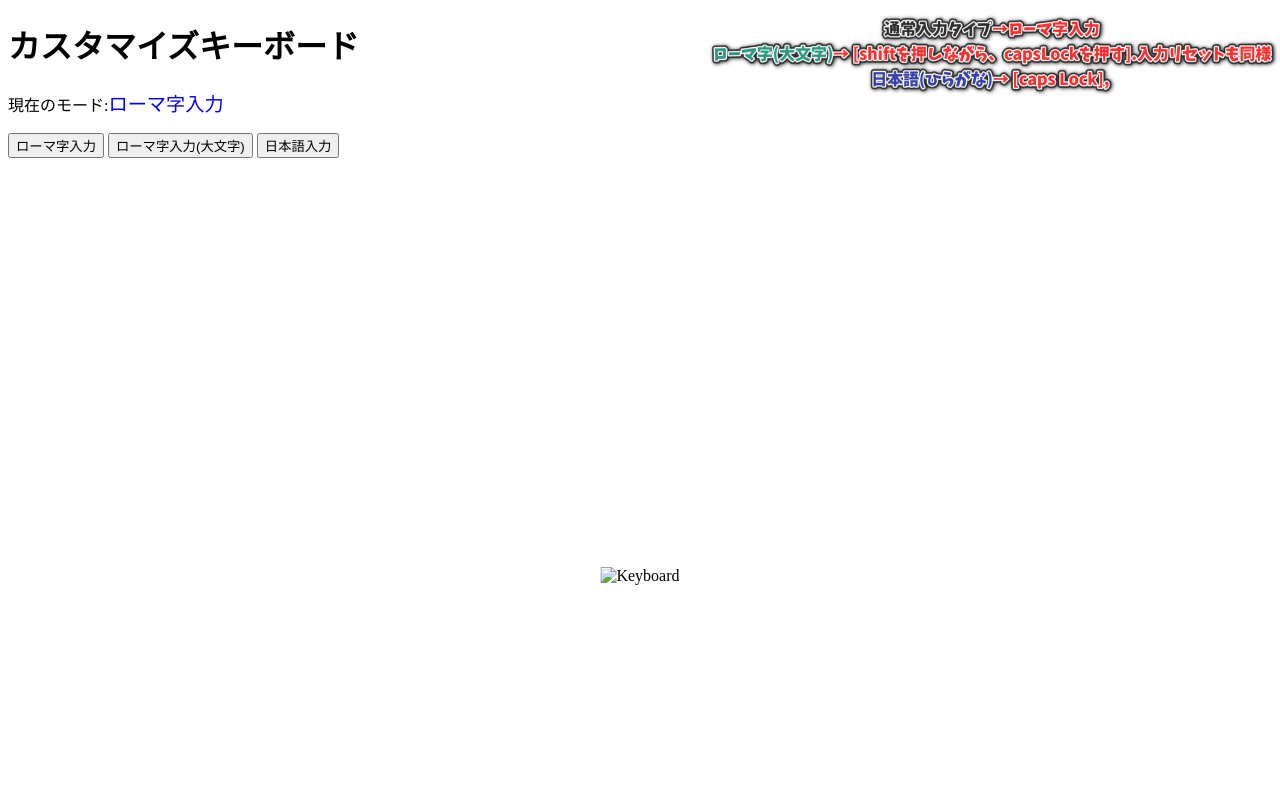
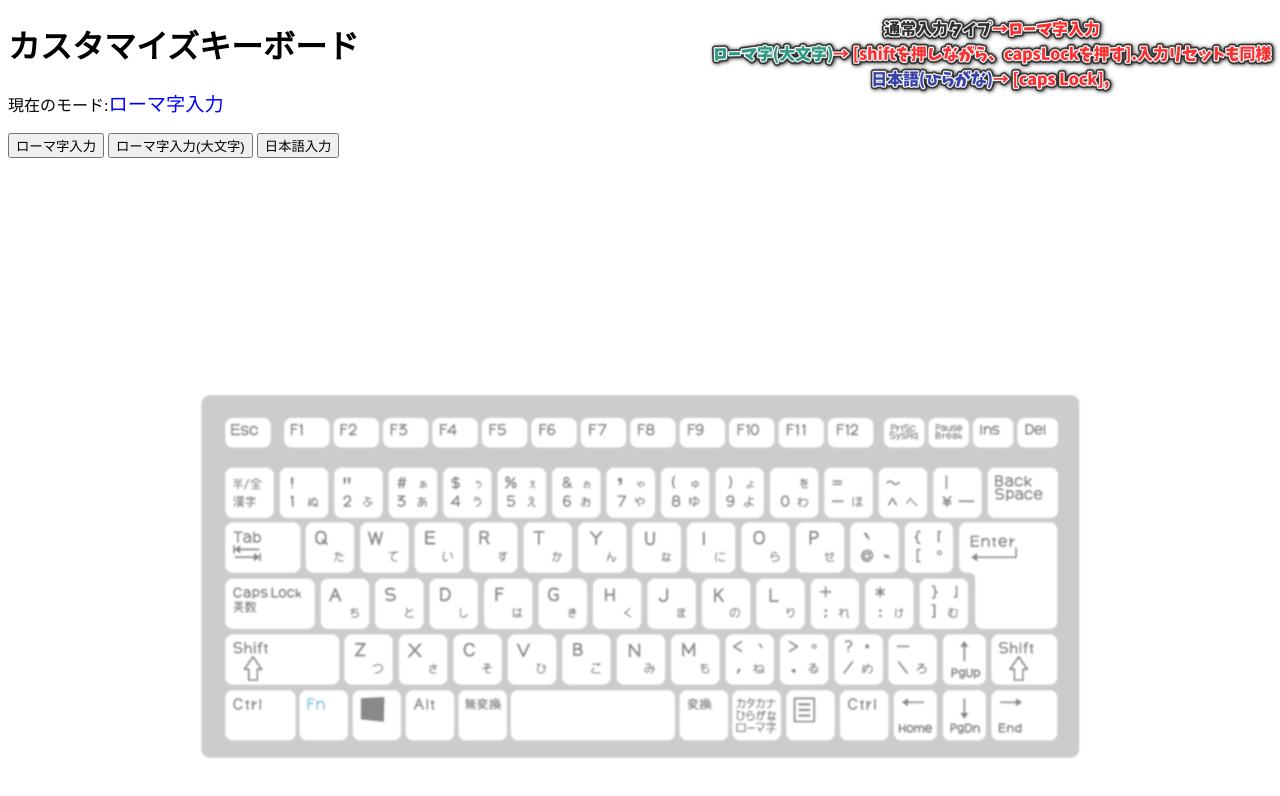
Before and after one commit to createsk/click_keyBoard_img, a plain HTML site: page index.html in a window 1280 px wide. Drawn offline with Linux system fonts and the light colour scheme; the site is published under a folder, as on GitHub Pages, so addresses that start at the root find nothing.

Commit message:
Update index.html

```diff
--- a/index.html
+++ b/index.html
@@ -38,7 +38,7 @@
     <div id="keyboard">
         <!-- キーボードの画像 -->
         <!-- usemapには、map関数のnameを入力している -->
-        <img src="/img/keyboard_Gray.png" id="keyboardImg" alt="Keyboard" usemap="#keyboardMap">
+        <img src="img/keyboard_Gray.png" id="keyboardImg" alt="Keyboard" usemap="#keyboardMap">
 
         <map name="keyboardMap" id="keyboardMap">
 
```
